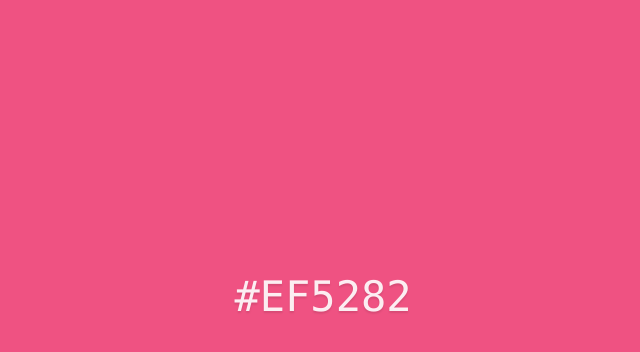
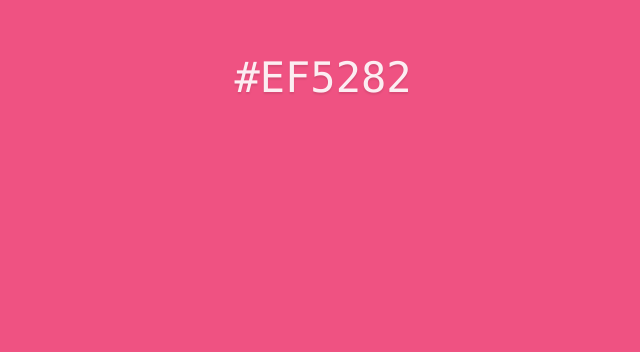
Before and after one commit to BorisKourt/lab.pink, a plain HTML site: page index.html in a window 1280 px wide. Shown: the part 322-674 px from the top of the page, without its empty margins (317-957 px from the left). Drawn offline with Linux system fonts and the light colour scheme.

Commit message:
Added HEX

```diff
--- a/index.html
+++ b/index.html
@@ -11,6 +11,9 @@
 		.pink { font-family: "Fira Mono", "Menlo",
 			"Consolas", monospace;
 			color: #fff;
+			position: absolute;
+			top: 50%;
+			left: 0;
 			display: inline-block;
 			font-size: 42px;
 			line-height: 42px;
@@ -19,8 +22,7 @@
 			overflow: visible;
 			text-align: center;
 			width: 100%;
-			padding-top: 50%;
-			margin-top: -42px;
+			margin-top: -21px;
 			color: rgba(255,255,255,0.9);
 			text-shadow: 0 2px 2px rgba(0,0,0,0.1);
 		}
```
